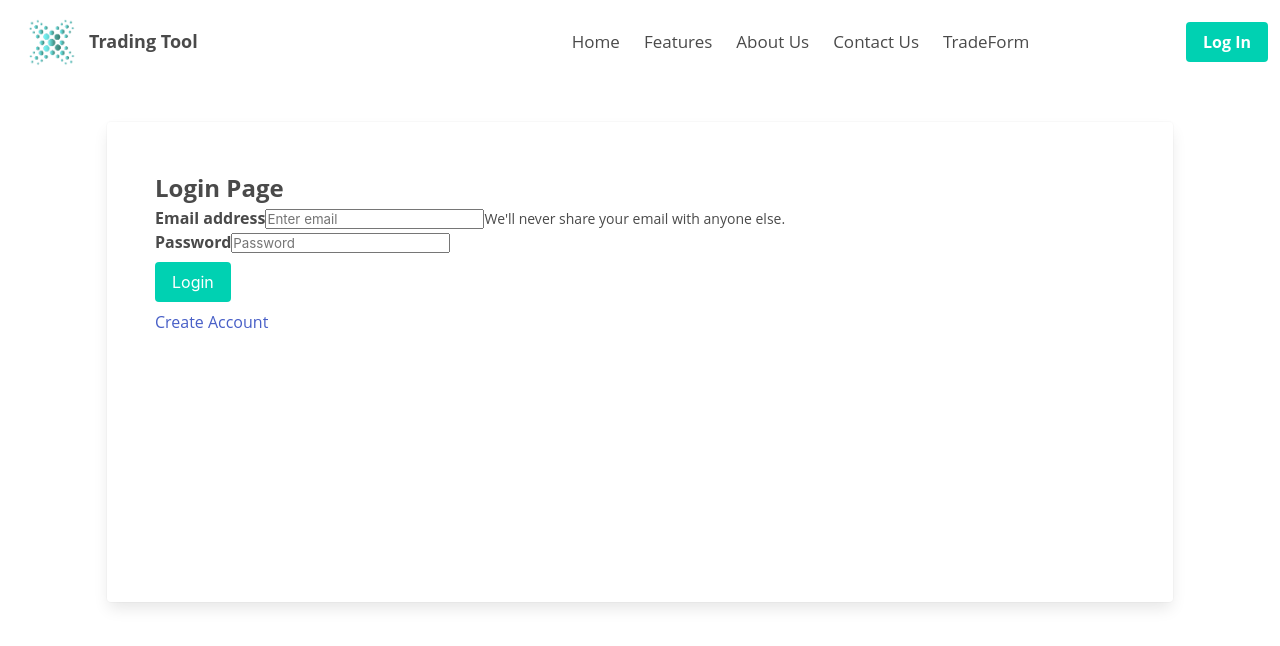
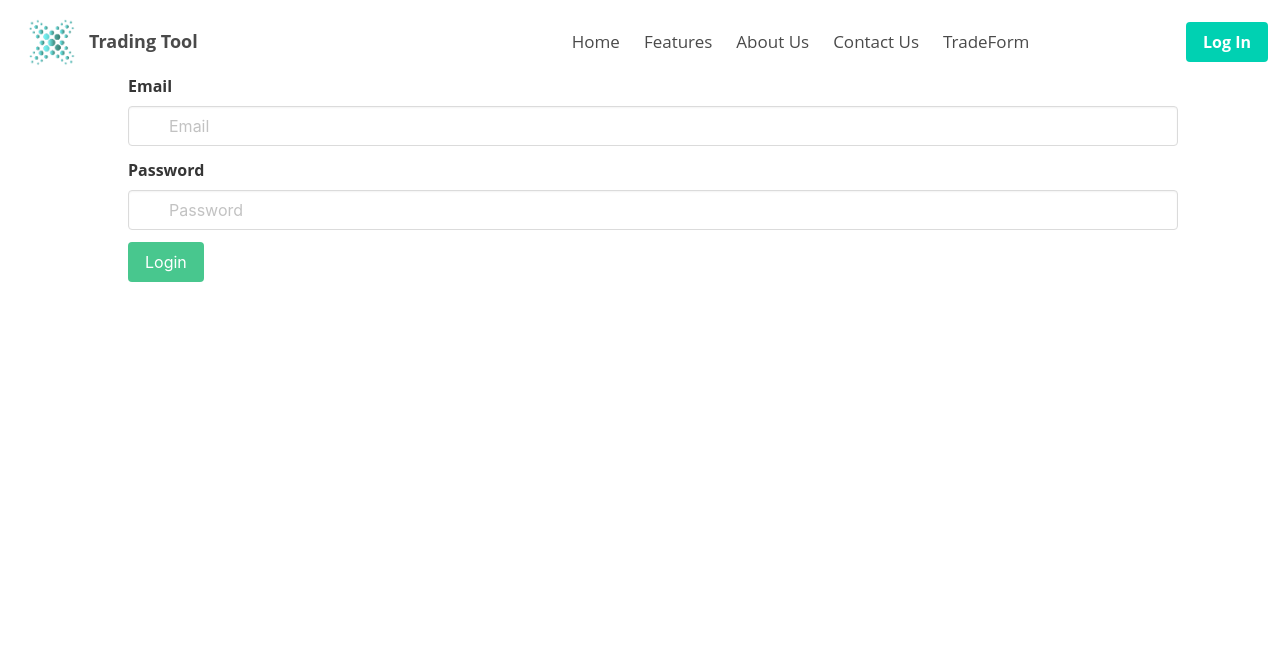
Before and after one commit to priyanshudabas/Trading-Tool-v2.0, a React (Create React App) app in the folder trading-terminal/: page /login in a window 1280 px wide. Shown: the top 646 px of the page. Built offline with nearby package versions, Linux system fonts and the light colour scheme.

Commit message:
login ui

```diff
--- a/trading-terminal/src/pages/Login.jsx
+++ b/trading-terminal/src/pages/Login.jsx
@@ -3,69 +3,35 @@ import React from "react";
 const Login = () => {
   return (
     <div>
-      <div className="container p-6">
-        <div className="row">
-          <div className="cl-md-4 offset-md-4">
-            <div className="card p-6" style={{ height: "60vh" }}>
-              <div className="card-body">
-                <h2
-                  className="text-center"
-                  style={{ fontSize: "x-large", fontWeight: "bolder" }}
-                >
-                  Login Page
-                </h2>
-                <form action="login" method="post">
-                  <div className="form-group">
-                    <label
-                      for="exampleInputEmail1"
-                      style={{ fontWeight: "bold", paddingTop: "5%" }}
-                    >
-                      Email address
-                    </label>
-                    <input
-                      type="email"
-                      className="form-control"
-                      id="exampleInputEmail1"
-                      aria-describedby="emailHelp"
-                      placeholder="Enter email"
-                      required="required"
-                      name="email"
-                    />
-                    <small id="emailHelp" className="form-text text-muted">
-                      We'll never share your email with anyone else.
-                    </small>
-                  </div>
-
-                  <div className="form-group">
-                    <label
-                      for="exampleInputPassword1"
-                      style={{ fontWeight: "bold" }}
-                    >
-                      Password
-                    </label>
-                    <input
-                      type="password"
-                      className="form-control"
-                      id="exampleInputPassword1"
-                      placeholder="Password"
-                      required="required"
-                      name="password"
-                    />
-                  </div>
-
-                  <div className="text-center mt-2">
-                    <button type="submit" className="button is-primary">
-                      Login
-                    </button>
-                    <div className="text-center mt-2">
-                      <a href="register.jsp">Create Account</a>
-                    </div>
-                  </div>
-                </form>
-              </div>
-            </div>
-          </div>
-        </div>
+      <div className="container ">
+      <div class="field">
+  <p class="control has-icons-left has-icons-right">
+  <label class="label">Email</label>
+    <input class="input" type="email" placeholder="Email"/>
+    <span class="icon is-small is-left">
+      <i class="fas fa-envelope"></i>
+    </span>
+    <span class="icon is-small is-right">
+      <i class="fas fa-check"></i>
+    </span>
+  </p>
+</div>
+<div class="field">
+  <p class="control has-icons-left">
+  <label class="label">Password</label>
+    <input class="input" type="password" placeholder="Password"/>
+    <span class="icon is-small is-left">
+      <i class="fas fa-lock"></i>
+    </span>
+  </p>
+</div>
+<div class="field">
+  <p class="control">
+    <button class="button is-success">
+      Login
+    </button>
+  </p>
+</div>
       </div>
     </div>
   );
```
